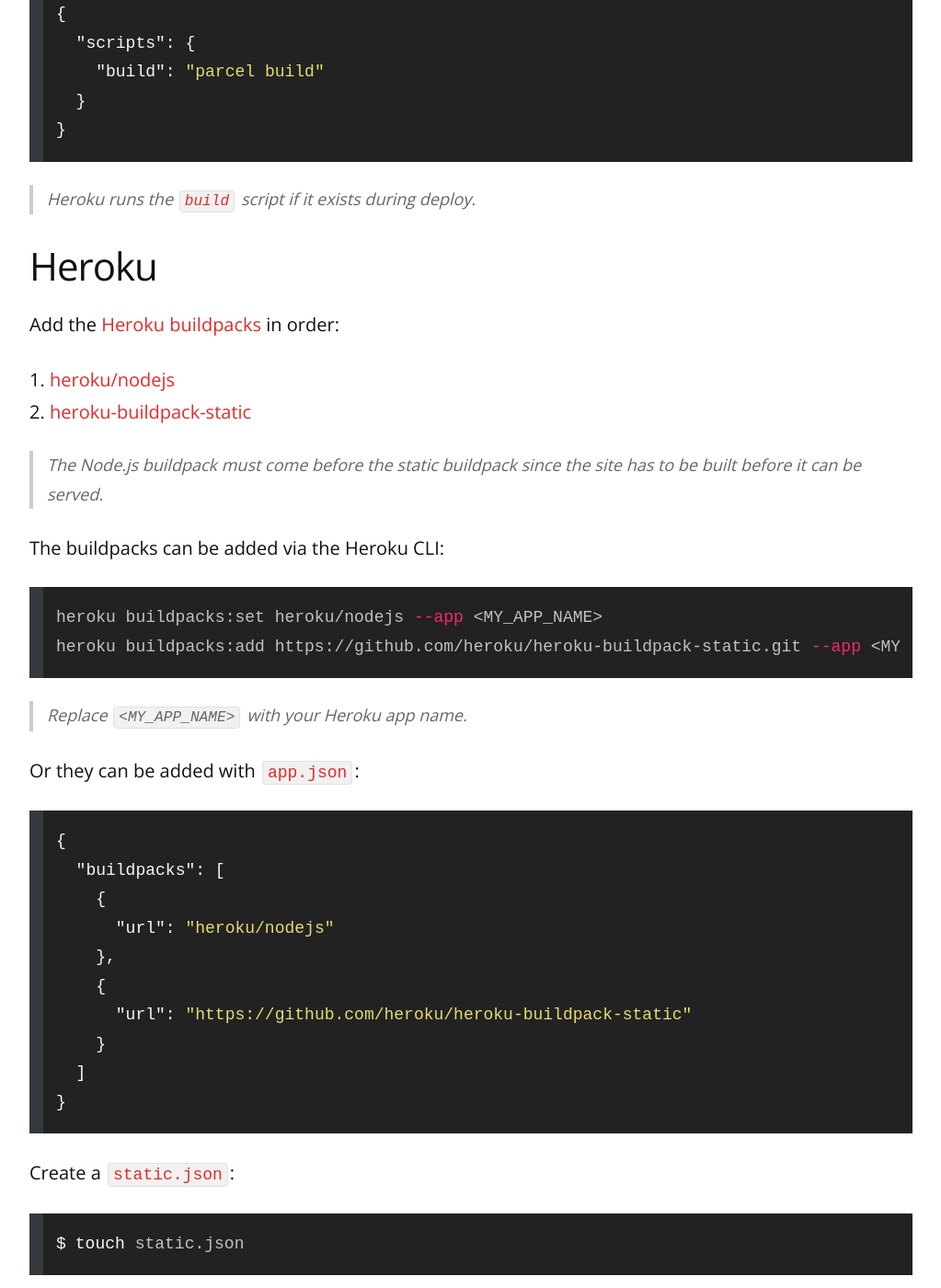
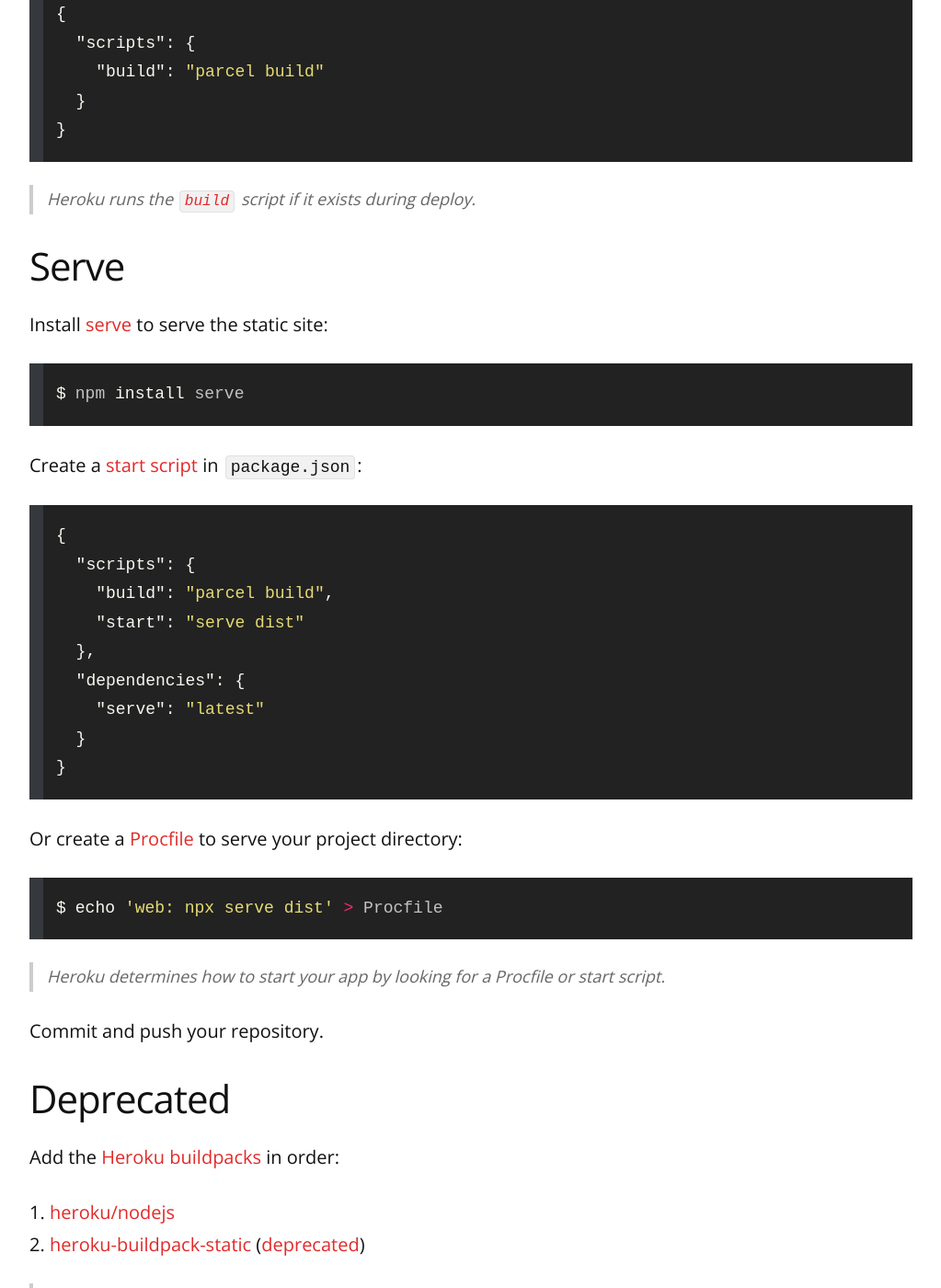
Before and after one commit to remarkablemark/remarkablemark.github.io, a Jekyll site: the page built from _posts/2022/2022-03-16-deploy-parcel-build-to-heroku.md, in a window 1280 px wide and 1400 px high, scrolled down 657 px. Shown: the whole window at 92% size, without its empty margins (128-1151 px from the left). Built offline with Jekyll 4.4.1, drawn with Linux system fonts in a browser that asks for light colours; comment, search, counter and statistics services are not loaded; some of the changed text lies outside the part shown.

Commit message:
feat(posts): update "How to deploy a Parcel build to Heroku"
Post: 2022-03-16-deploy-parcel-build-to-heroku.md

Replace deprecated `heroku-buildpack-static` with `serve`.

````diff
--- a/_posts/2022/2022-03-16-deploy-parcel-build-to-heroku.md
+++ b/_posts/2022/2022-03-16-deploy-parcel-build-to-heroku.md
@@ -28,12 +29,44 @@
 
 > Heroku runs the [`build`](https://devcenter.heroku.com/articles/nodejs-support#customizing-the-build-process) script if it exists during deploy.
 
-## Heroku
+## Serve
+
+Install [serve](https://www.npmjs.com/package/serve) to serve the static site:
+
+```sh
+npm install serve
+```
+
+Create a [start script](https://devcenter.heroku.com/articles/deploying-nodejs#specifying-a-start-script) in `package.json`:
+
+```json
+{
+  "scripts": {
+    "build": "parcel build",
+    "start": "serve dist"
+  },
+  "dependencies": {
+    "serve": "latest"
+  }
+}
+```
+
+Or create a [Procfile](https://devcenter.heroku.com/articles/procfile) to serve your project directory:
+
+```sh
+echo 'web: npx serve dist' > Procfile
+```
+
+> Heroku determines how to start your app by looking for a Procfile or start script.
+
+Commit and push your repository.
+
+## Deprecated
 
 Add the [Heroku buildpacks](https://devcenter.heroku.com/articles/buildpacks) in order:
 
 1. [heroku/nodejs](https://elements.heroku.com/buildpacks/heroku/heroku-buildpack-nodejs)
-2. [heroku-buildpack-static](https://elements.heroku.com/buildpacks/heroku/heroku-buildpack-static)
+2. [heroku-buildpack-static](https://elements.heroku.com/buildpacks/heroku/heroku-buildpack-static) ([deprecated](https://github.com/heroku/heroku-buildpack-static#warning-heroku-buildpack-static-is-deprecated))
 
 > The Node.js buildpack must come before the static buildpack since the site has to be built before it can be served.
 
````
Also changed, not shown: other parts of _posts/2022/2022-03-16-deploy-parcel-build-to-heroku.md (+2 -5 lines).
